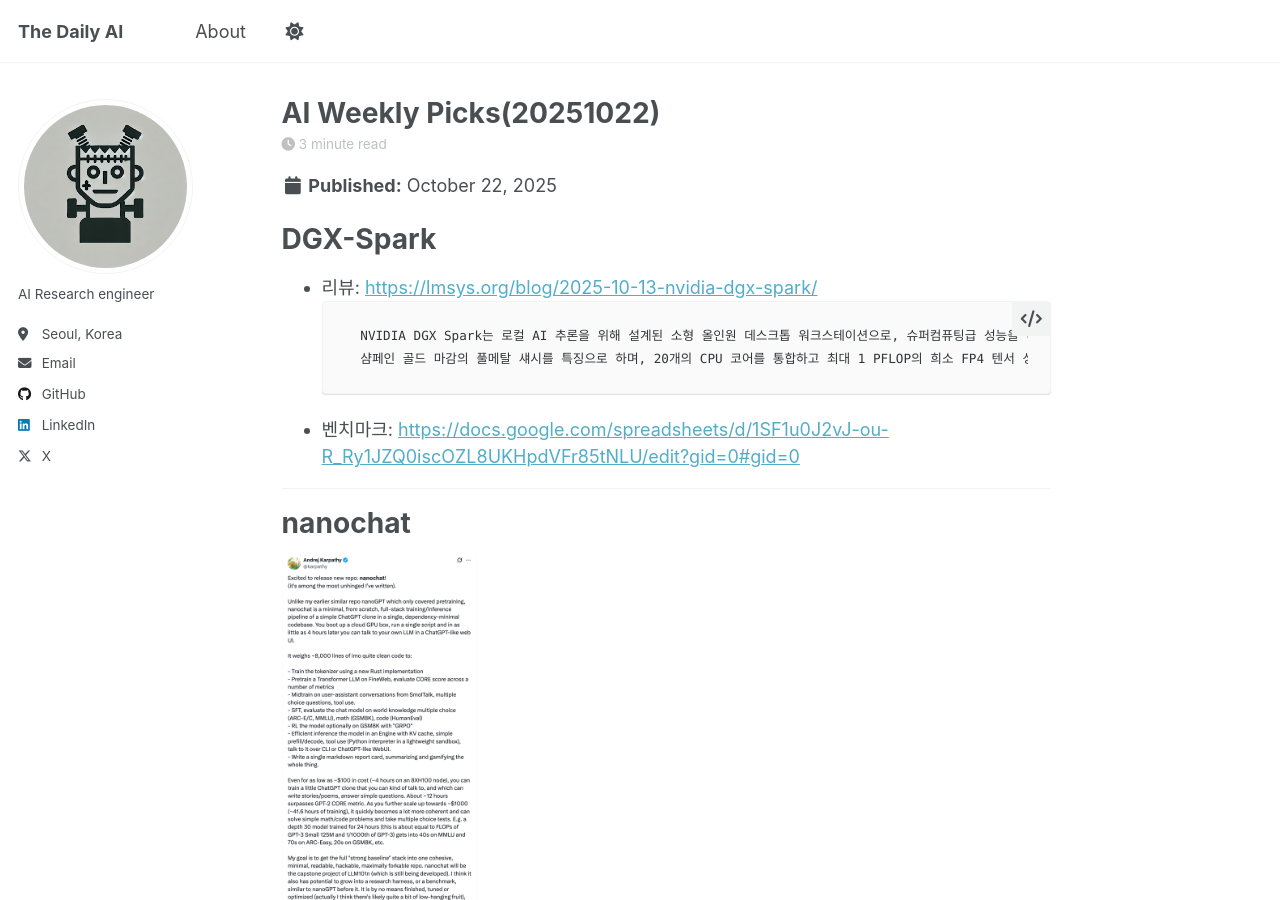
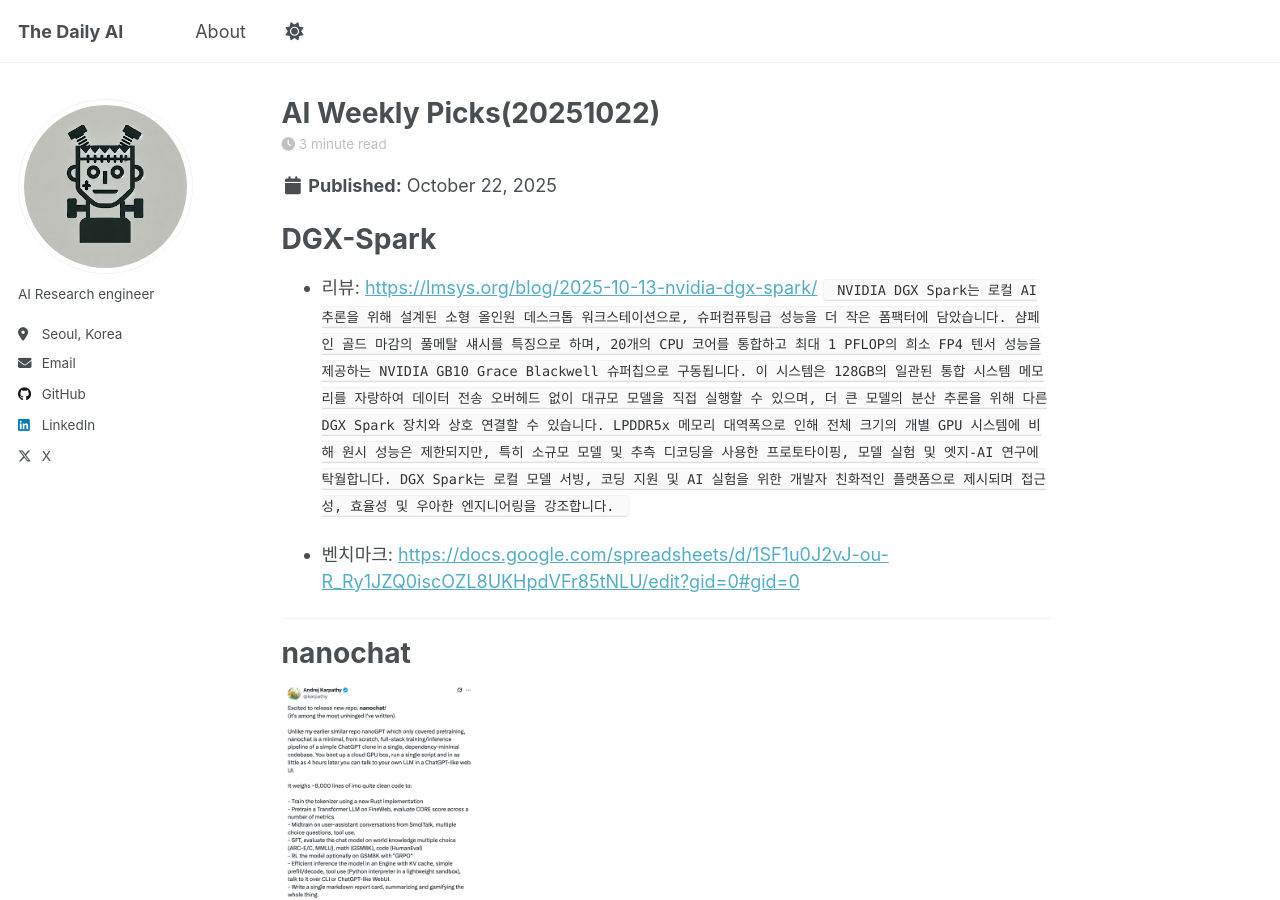
Before and after one commit to parameterfreak/parameterfreak.github.io, a Jekyll site: the page built from _posts/2025-10-22-ai-weekly-picks.md, in a window 1280 px wide and 900 px high. Built offline with Jekyll 4.4.1, drawn with Linux system fonts in a browser that asks for light colours; a script that is not in the unit is left out.

````diff
--- a/_config.yml
+++ b/_config.yml
@@ -206,13 +206,13 @@ incremental: false
 # Markdown Processing
 kramdown:
   input: GFM
-  hard_wrap: true
+  hard_wrap: false
   auto_ids: true
   footnote_nr: 1
   entity_output: as_char
   toc_levels: 1..6
   smart_quotes: lsquo,rsquo,ldquo,rdquo
-  enable_coderay: true
+  enable_coderay: false
 
 
 # These settings control the types of collections used by the template
--- a/_posts/2025-10-22-ai-weekly-picks.md
+++ b/_posts/2025-10-22-ai-weekly-picks.md
@@ -10,10 +10,10 @@ tags:
 # DGX-Spark
 
 - 리뷰: [https://lmsys.org/blog/2025-10-13-nvidia-dgx-spark/](https://lmsys.org/blog/2025-10-13-nvidia-dgx-spark/)
-    ```
+    <code>
     NVIDIA DGX Spark는 로컬 AI 추론을 위해 설계된 소형 올인원 데스크톱 워크스테이션으로, 슈퍼컴퓨팅급 성능을 더 작은 폼팩터에 담았습니다.
     샴페인 골드 마감의 풀메탈 섀시를 특징으로 하며, 20개의 CPU 코어를 통합하고 최대 1 PFLOP의 희소 FP4 텐서 성능을 제공하는 NVIDIA GB10 Grace Blackwell 슈퍼칩으로 구동됩니다. 이 시스템은 128GB의 일관된 통합 시스템 메모리를 자랑하여 데이터 전송 오버헤드 없이 대규모 모델을 직접 실행할 수 있으며, 더 큰 모델의 분산 추론을 위해 다른 DGX Spark 장치와 상호 연결할 수 있습니다. LPDDR5x 메모리 대역폭으로 인해 전체 크기의 개별 GPU 시스템에 비해 원시 성능은 제한되지만, 특히 소규모 모델 및 추측 디코딩을 사용한 프로토타이핑, 모델 실험 및 엣지-AI 연구에 탁월합니다. DGX Spark는 로컬 모델 서빙, 코딩 지원 및 AI 실험을 위한 개발자 친화적인 플랫폼으로 제시되며 접근성, 효율성 및 우아한 엔지니어링을 강조합니다.
-    ```
+    </code>
 
 - 벤치마크: [https://docs.google.com/spreadsheets/d/1SF1u0J2vJ-ou-R_Ry1JZQ0iscOZL8UKHpdVFr85tNLU/edit?gid=0#gid=0](https://docs.google.com/spreadsheets/d/1SF1u0J2vJ-ou-R_Ry1JZQ0iscOZL8UKHpdVFr85tNLU/edit?gid=0#gid=0)
 
````
